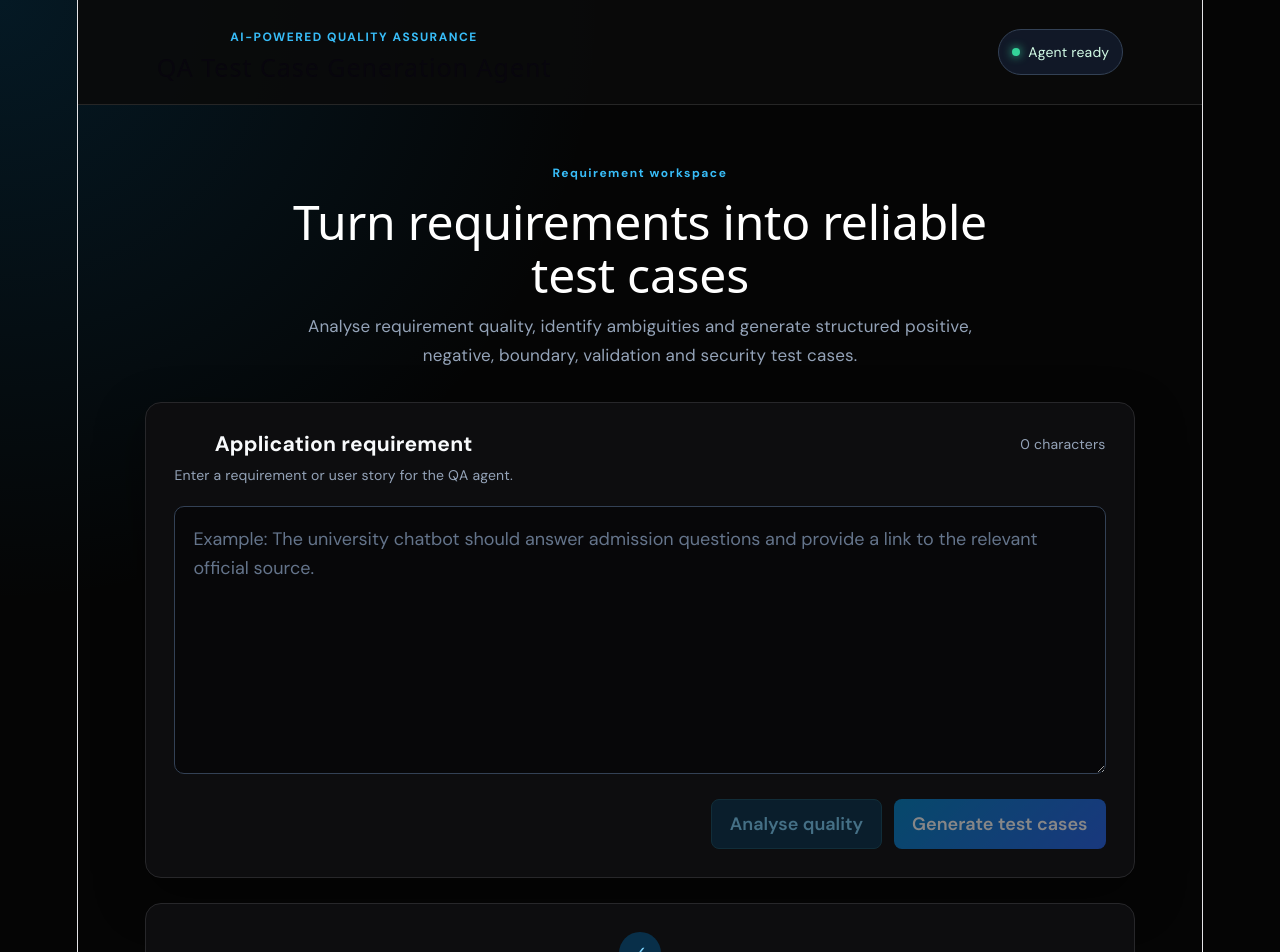
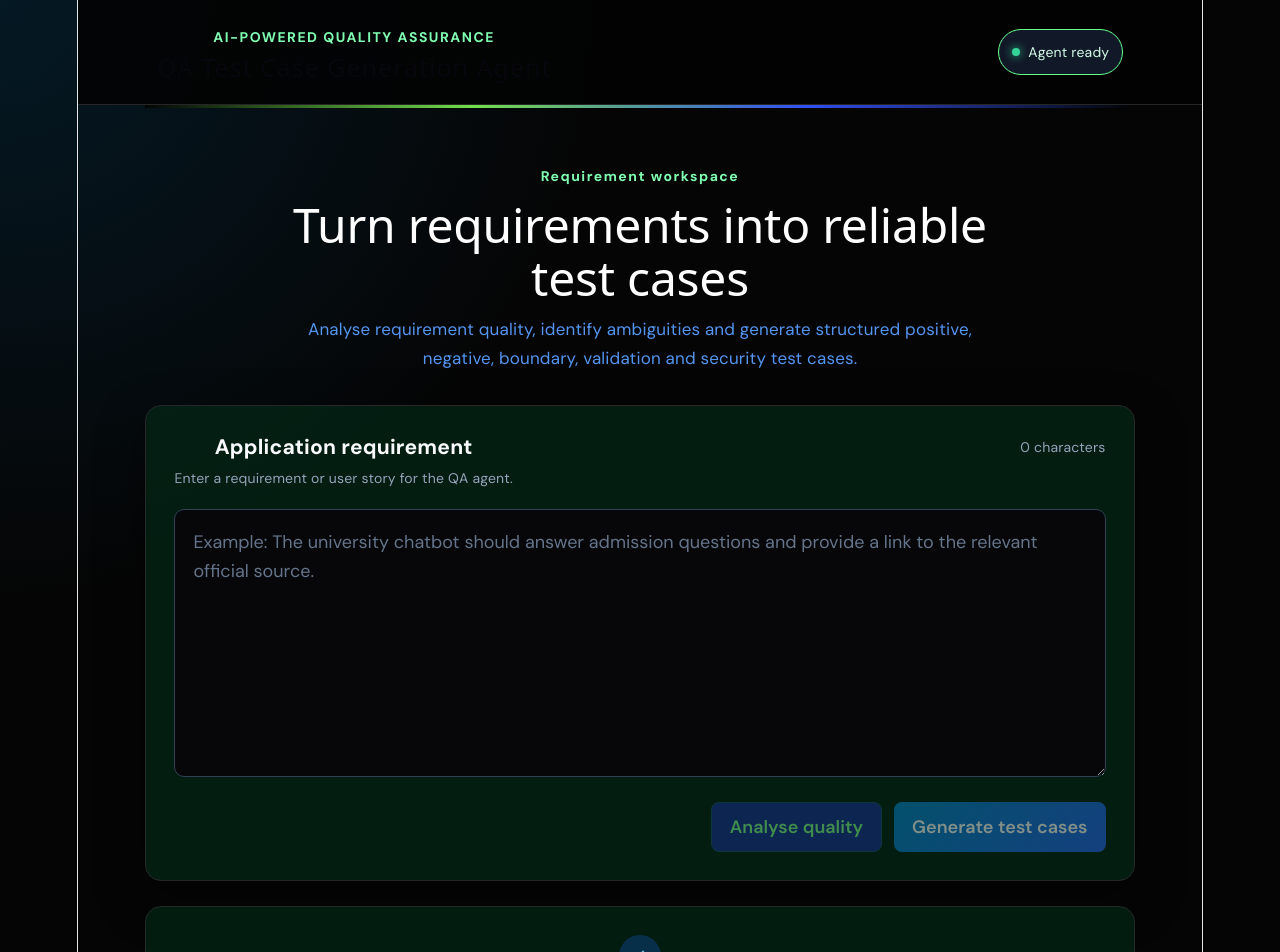
Before and after one commit to agjal2005-wq/qa-test-case-generation-agent, a React app in the folder frontend/: page / in a window 1280 px wide. Shown: the top 952 px of the page. Built offline with nearby package versions, Linux system fonts and the light colour scheme; the HTML template or start-up script is replaced by a standard one.

Commit message:
Redesign frontend styles

```diff
--- a/frontend/src/App.css
+++ b/frontend/src/App.css
@@ -35,21 +35,23 @@ textarea {
   gap: 24px;
   padding: 24px 7%;
   color: white;
-  background: rgba(10, 10, 10, 0.9);
+  background: rgba(3, 3, 3, 0.9);
   border-bottom: 1px solid #262626;
+  font-size: 18px;
 }
 
 .header h1 {
   margin: 4px 0 0;
   font-size: 25px;
   letter-spacing: 1px;
+
 }
 
 .brand-label,
 .section-label {
   margin: 0;
-  color: #38bdf8;
-  font-size: 12px;
+  color: #80ffb3;
+  font-size: 14px;
   font-weight: 700;
   letter-spacing: 1.5px;
 }
@@ -60,7 +62,7 @@ textarea {
   gap: 8px;
   padding: 9px 13px;
   color: #d1fae5;
-  border: 1px solid #334155;
+  border: 1px solid #68ff8e;
   border-radius: 999px;
   background: #111827;
   font-size: 14px;
@@ -78,6 +80,8 @@ textarea {
   width: min(1050px, 88%);
   margin: 0 auto;
   padding: 55px 0 70px;
+  border-top: 3.5px solid;
+  border-image: linear-gradient(to right, rgba(3, 3, 3, 0.9) ,#72e04a, #324ff3, rgba(3, 3, 3, 0.9)) 1;
 }
 
 .intro-section {
@@ -97,7 +101,7 @@ textarea {
 }
 
 .intro-text {
-  color: #94a3b8;
+  color: #5495f1;
   font-size: 17px;
   line-height: 1.7;
 }
@@ -107,7 +111,7 @@ textarea {
   padding: 28px;
   border: 1px solid #27272a;
   border-radius: 16px;
-  background: #0d0d0f;
+  background: #032917ad;
   box-shadow: 0 18px 50px rgba(0, 0, 0, 0.45);
 }
 
@@ -171,8 +175,8 @@ button {
 }
 
 button:hover {
-  filter: brightness(1.1);
-  transform: translateY(-1px);
+  filter: brightness(1.3);
+  transform: translateY(-1.5px);
 }
 
 .primary-button {
@@ -181,9 +185,9 @@ button:hover {
 }
 
 .secondary-button {
-  color: #7dd3fc;
+  color: #7dfc88;
   border: 1px solid #164e63;
-  background: #082f49;
+  background: #142d91;
 }
 
 .result-placeholder {
@@ -247,7 +251,7 @@ button:disabled {
   padding: 28px;
   border: 1px solid #27272a;
   border-radius: 16px;
-  background: #0d0d0f;
+  background: #032917ad;
 }
 
 .analysis-header {
@@ -268,19 +272,19 @@ button:disabled {
   min-width: 110px;
   padding: 14px;
   text-align: center;
-  border: 1px solid #164e63;
+  border: 1px solid #178254;
   border-radius: 12px;
-  background: #082f49;
+  background: #0c0849;
 }
 
 .score-block strong {
   display: block;
-  color: #7dd3fc;
+  color: #7dfca9;
   font-size: 28px;
 }
 
 .score-block span {
-  color: #94a3b8;
+  color: #94b8a2;
   font-size: 12px;
 }
 
@@ -299,8 +303,8 @@ button:disabled {
 }
 
 .not-ready {
-  color: #fde68a;
-  background: #713f12;
+  color: #fdfdfd;
+  background: #9c840ebe;
 }
 
 .analysis-grid {
@@ -313,21 +317,21 @@ button:disabled {
 .analysis-grid > div,
 .question-section {
   padding: 20px;
-  border: 1px solid #27272a;
+  border: 2px solid #2a772f;
   border-radius: 12px;
-  background: #08080a;
+  background: #09094d97;
 }
 
 .analysis-card h4 {
   margin: 0 0 12px;
-  color: #e2e8f0;
+  color: #1ee06e;
 }
 
 .analysis-card ul,
 .analysis-card ol {
   margin: 0;
   padding-left: 20px;
-  color: #a8b4c5;
+  color: #ffffff;
   line-height: 1.65;
 }
 
@@ -387,7 +391,7 @@ button:disabled {
   padding: 25px;
   border: 1px solid #27272a;
   border-radius: 15px;
-  background: #0d0d0f;
+  background: #032917ad;
 }
 
 .test-case-header {
```
Also changed, not shown: 1 other file (tests, documents, lock files or other folders).
